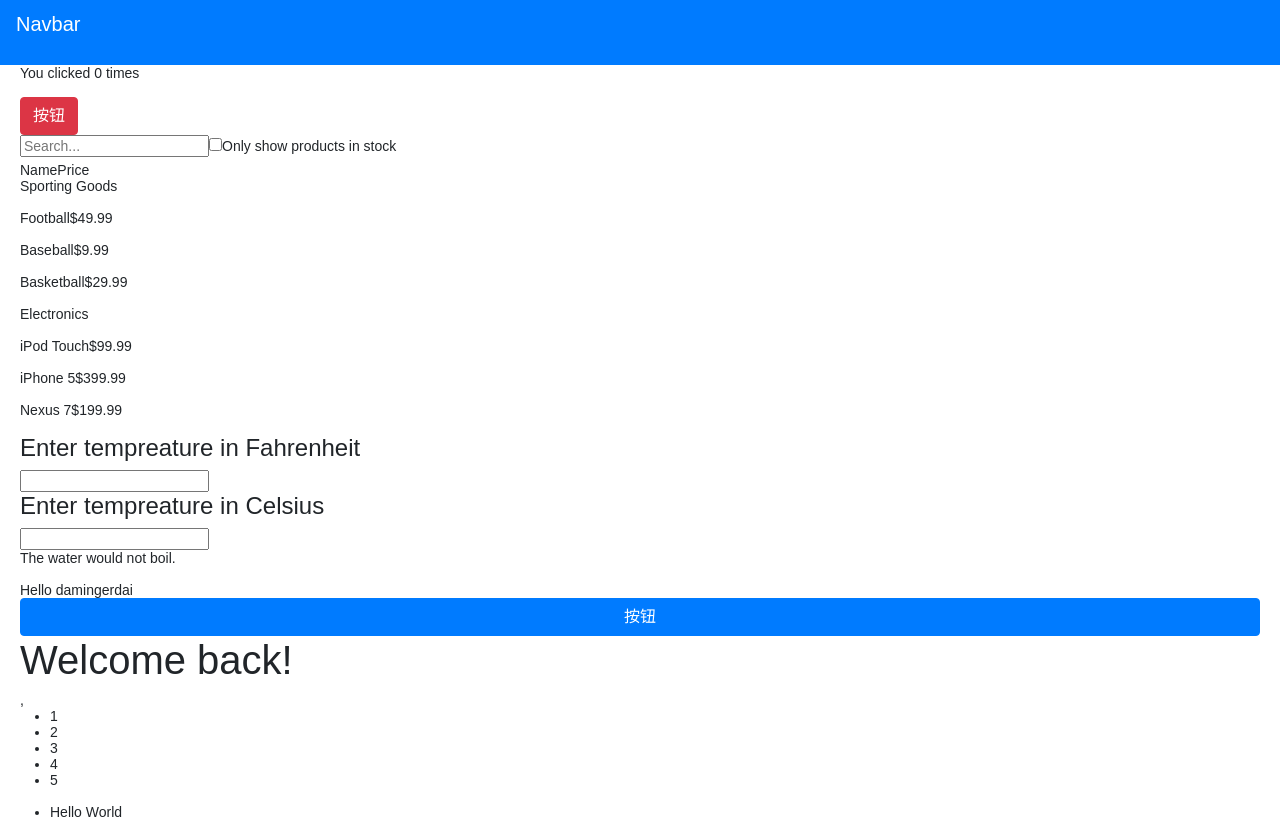
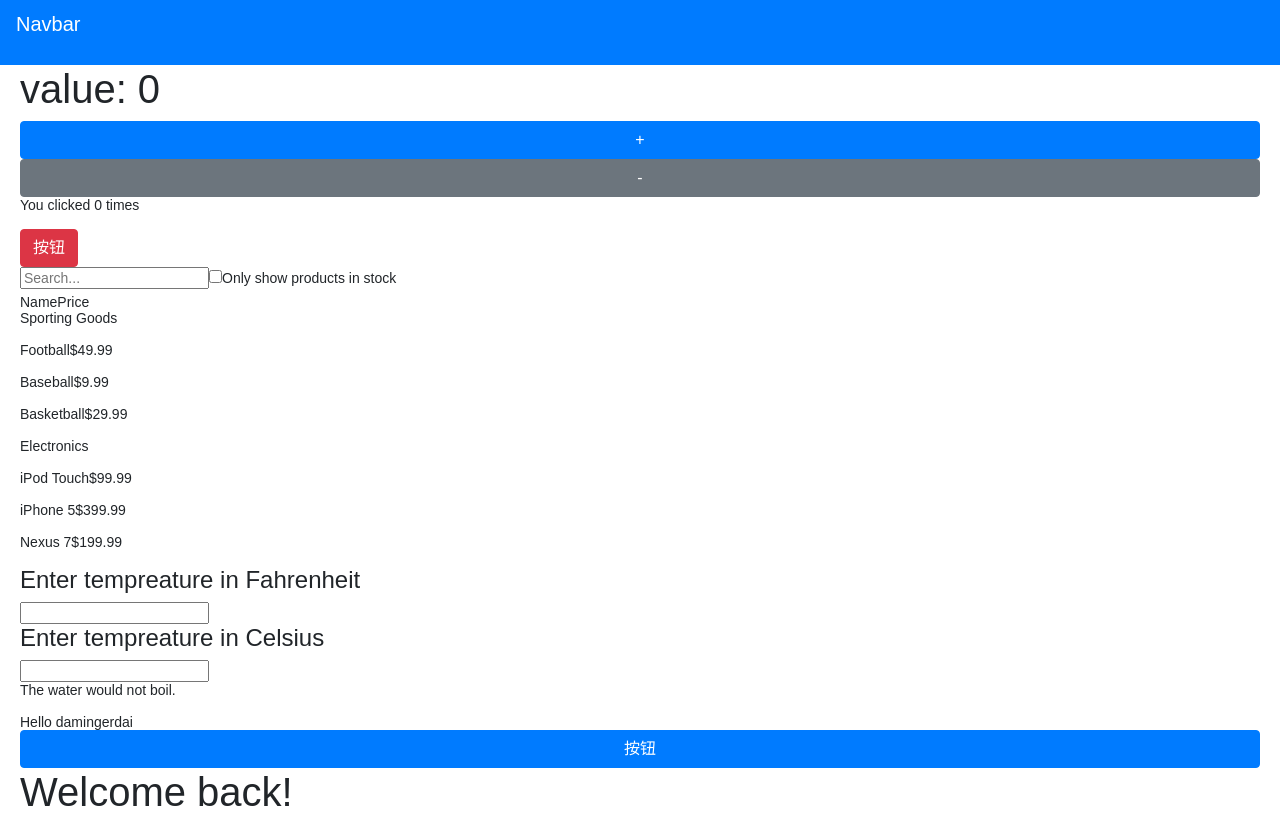
Before and after one commit to damingerdai/daming-react-ui, a React (Create React App) app: page / in a window 1280 px wide. Shown: the top 819 px of the page. Built offline with nearby package versions, Linux system fonts and the light colour scheme.

Commit message:
feat: add redux demo

```diff
--- a/src/app/App.js
+++ b/src/app/App.js
@@ -11,8 +11,11 @@ import { EssayForm } from "./forms/EssayForm";
 import { FlavorForm } from "./forms/FlavorForm";
 import { Reservation } from "./forms/Reservation";
 import { ProductTable } from "./search/ProductTable";
+import Counter from './redux';
 
 import './App.scss';
+
+export { store } from './redux';
 
 class Hello extends React.Component {
   render() {
@@ -48,6 +51,7 @@ export class App extends React.Component {
           <p className="navbar-brand">Navbar</p>
         </nav>
         <div className="content">
+          <Counter />
           <HooksExample />
           <ProductTable />
           <Calculator />
--- /dev/null
+++ b/src/app/redux/index.js
@@ -0,0 +1,30 @@
+import React from 'react';
+import { createStore } from 'redux';
+
+export const reducer = (state = 0, action) => {
+    switch (action.type) {
+        case 'INCREMENT': return state + 1;
+        case 'DECREMENT': return state - 1;
+        default: return state;
+    }
+}
+
+export const store = createStore(reducer);
+
+const DoCounter = ({ value, onIncrement, onDecrement }) => {
+    return <React.Fragment>
+        <h1>value: { value } </h1>
+        <button className="btn btn-primary" onClick={onIncrement}>+</button>
+        <button className="btn btn-secondary" onClick={onDecrement}>-</button>
+    </React.Fragment>
+};
+
+const Counter = () => (
+    <DoCounter
+        value={store.getState()}
+        onIncrement={() => store.dispatch({ type: 'INCREMENT'})}
+        onDecrement={() => store.dispatch({ type: 'DECREMENT'})}
+     />
+);
+
+export default Counter;
--- a/src/index.js
+++ b/src/index.js
@@ -2,11 +2,13 @@ import React from "react";
 import ReactDOM from "react-dom";
 import "./index.scss";
 
-import { App } from './app/App';
+import { App, store } from './app/App';
 import * as serviceWorker from './serviceWorker';
 // ========================================
 
-ReactDOM.render(<App />, document.getElementById("root"));
+const render = () => (ReactDOM.render(<App />, document.getElementById("root")));
+render();
+store.subscribe(render);
 
 // If you want your app to work offline and load faster, you can change
 // unregister() to register() below. Note this comes with some pitfalls.
```
